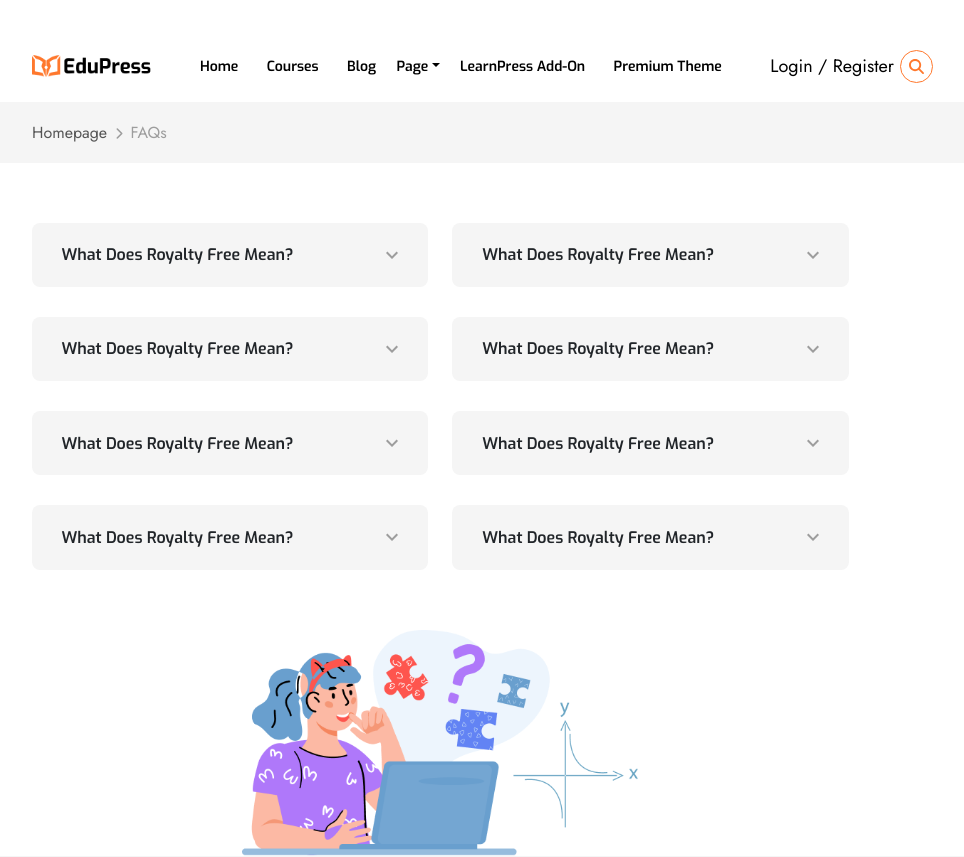
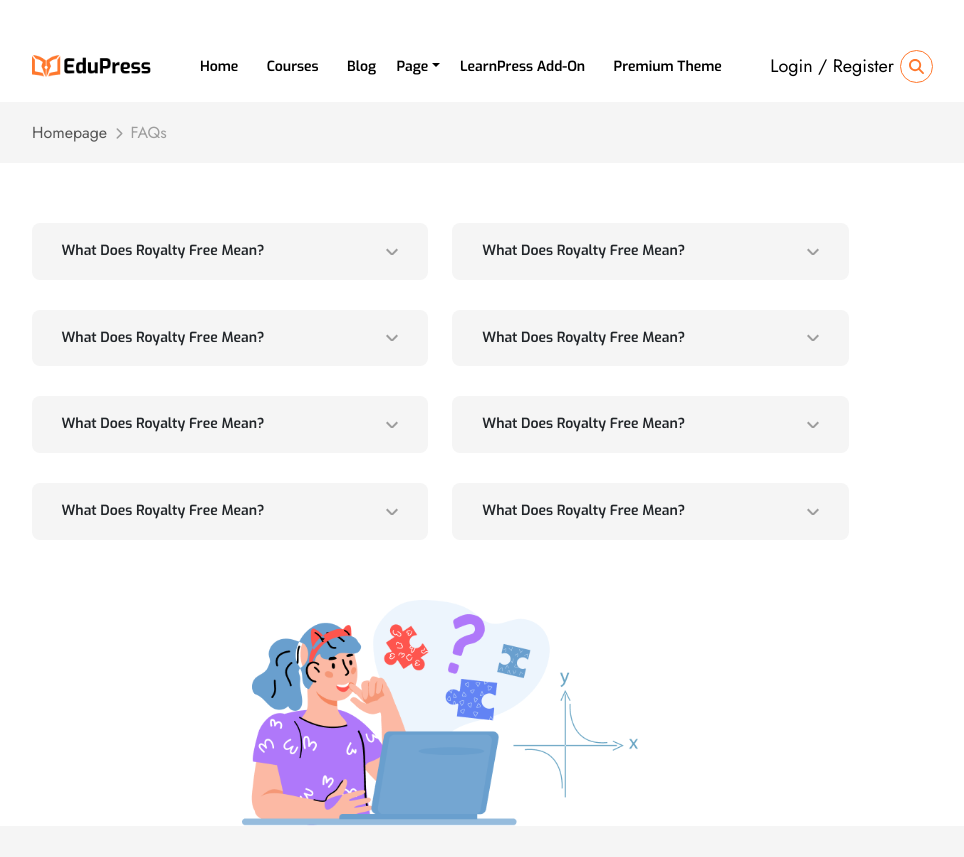
Before and after one commit to MohammadKerdasi/EduPressX7, a React (Vite) app: page /FAQs in a window 1280 px wide. Shown: the top 857 px of the page, without its empty margins (200-1164 px from the left). Built offline with nearby package versions, Linux system fonts and the light colour scheme.

Commit message:
Contact + FAQs

```diff
--- a/src/Components/FAQsPage/FAQsPage.css
+++ b/src/Components/FAQsPage/FAQsPage.css
@@ -34,24 +34,25 @@ h1{
     justify-content: space-between;
     align-items: center;
     cursor: pointer;
-    padding: 22.5px 30px;
+    padding: 20px 30px;
   }
 
   .Mk-Question h5 {
 
-    font-size: 16px;
+    font-size: 14px;
     font-weight: 600;
     margin: 0;
   }
 
   .Mk-answer {
-    max-height: 0;
+    max-height: 0px;
     overflow: hidden;
-    transition: max-height 0.5s ease-out;
+    transition: 0.5s ease-out;
   }
   .Mk-answer p
   {
-    padding:20px 30px;
+    padding: 10px 30px;
+    font-size: 14px;
   }
 
   .Mk-faq.active .Mk-Question h5 {
--- a/src/Components/FAQsPage/FAQsPage.jsx
+++ b/src/Components/FAQsPage/FAQsPage.jsx
@@ -57,7 +57,6 @@ const FAQsPage = () => {
   return (
     <>
     <div className='Mk-faq-container'>
-
       <div className='Mk-faq-set'>
         {faqs.slice(0, 4).map((faq, index) => (
           <div key={index} className={`Mk-faq ${activeIndexSet1 === index ? 'active' : ''}`}>
@@ -65,9 +64,9 @@ const FAQsPage = () => {
               <h5>{faq.question}</h5>
               <svg
                 className={`arrow-icon ${activeIndexSet1 === index ? 'active' : ''}`}
-                width="12" height="8" viewBox="0 0 12 8" fill="none" xmlns="http://www.w3.org/2000/svg"
+                width="12px" height="7"
               >
-                <path d="M10.59 0.590088L6 5.17009L1.41 0.590088L0 2.00009L6 8.00009L12 2.00009L10.59 0.590088Z" fill="#9D9D9D" />
+                <path d="M10.59 0.590088L6 5.17009L1.41 0.590088L0 2.00009L6 8.00009L12 2.00009L10.59 0.590088Z" fill="var(--grey)" />
               </svg>
             </div>
             <div
@@ -91,8 +90,8 @@ const FAQsPage = () => {
             <div className='Mk-Question' onClick={() => toggleAccordionSet2(index)}>
               <h5>{faq.question}</h5>
               <svg
-                className={`arrow-icon ${activeIndexSet2 === index ? 'active' : ''}`}
-                width="12" height="8" viewBox="0 0 12 8" fill="none" xmlns="http://www.w3.org/2000/svg"
+                className={`arrow-icon ${activeIndexSet1 === index ? 'active' : ''}`}
+                width="12px" height="7"
               >
                 <path d="M10.59 0.590088L6 5.17009L1.41 0.590088L0 2.00009L6 8.00009L12 2.00009L10.59 0.590088Z" fill="#9D9D9D" />
               </svg>
--- a/src/Components/Location/Location.css
+++ b/src/Components/Location/Location.css
@@ -5,16 +5,17 @@
   font-size: 25.6px;
   margin-bottom: 24px;
   font-weight: 600;
+  padding: 0;
 }
 .Mk-ContactTitle p {
   font-size: 12.8px;
-  margin: 0;
+  margin: 0 0 16px 0;
   color: var(--dark-gray);
 }
 .MK-Square {
   background-color: var(--light-gray);
-  width: 39.7px;
-  height: 39.7px;
+  width: 56.7px;
+  height: 56.7px;
   display: grid;
   place-items: center;
   border-radius: 8px;
@@ -32,10 +33,6 @@
 .Mk-Margin-Contact {
   margin: 11.3px 0;
 }
-/* .Mk-padding-iframe
-{
-    padding: 60px 0 30px 0;
-} */
 .Mk-Iframe {
   width: 70.1%;
   height: 319.5px;
@@ -46,7 +43,9 @@ Iframe {
   width: 100%;
   height: 100%;
   border-radius: 20px;
+  pointer-events: none;
 }
+
   /* media------------------------------------------- */
 
   @media (max-width:992px)
--- a/src/Components/Location/Location.jsx
+++ b/src/Components/Location/Location.jsx
@@ -18,7 +18,7 @@ const Location = () => {
               <div className="MK-Square">
                 <FontAwesomeIcon
                   icon={faPhone}
-                  size="l"
+                  size="xl"
                   style={{ color: "var(--main-color)" }}
                 />
               </div>
@@ -31,7 +31,7 @@ const Location = () => {
               <div className="MK-Square">
                 <FontAwesomeIcon
                   icon={faEnvelope}
-                  size="l"
+                  size="xl"
                   style={{ color: "var(--main-color)" }}
                 />
               </div>
```
Also changed, not shown: src/main.jsx (line endings or trailing spaces).
